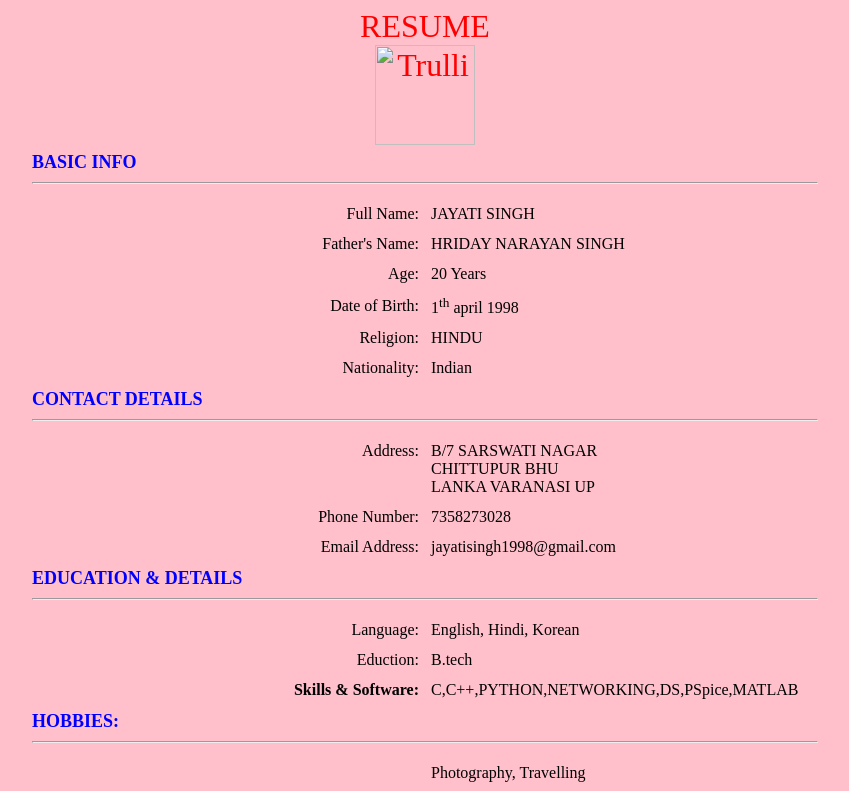
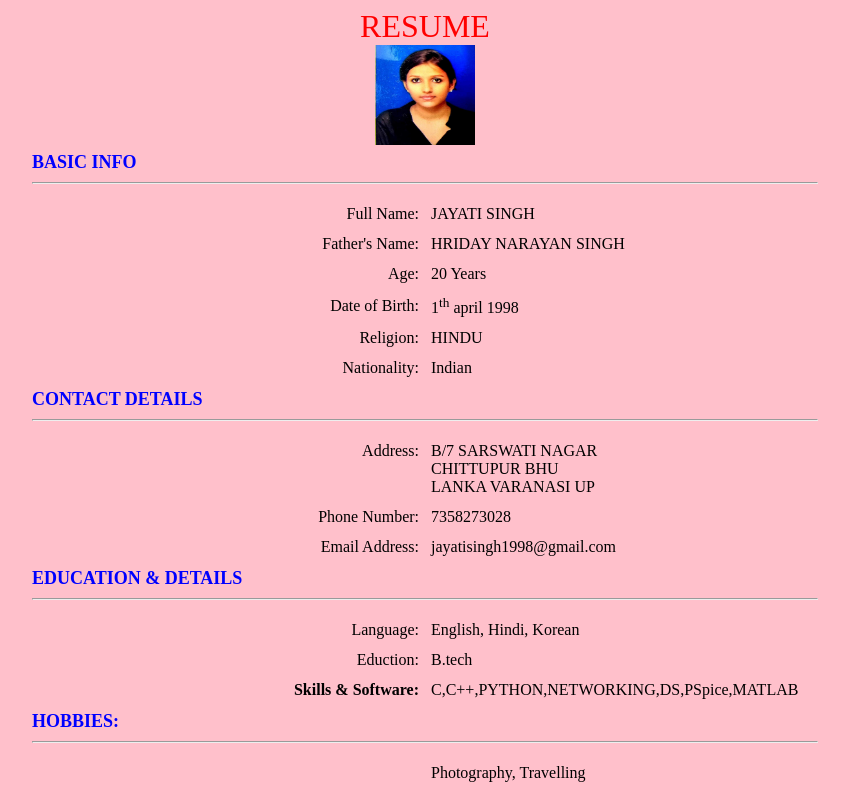
Before and after one commit to jayati1/Resume, a plain HTML site: page index.html in a window 1280 px wide. Shown: the top 791 px of the page, without its empty margins (215-1064 px from the left). Drawn offline with Linux system fonts and the light colour scheme.

Commit message:
Update index.html

```diff
--- a/index.html
+++ b/index.html
@@ -4,7 +4,7 @@
  <body>
   <body bgcolor="pink">
    <center><font size="6" color="red">RESUME</center>
-   <center><img src="image.jpg" alt="Trulli" width="100" height="100"></center>
+   <center><img src="jayti.jpeg" alt="Trulli" width="100" height="100"></center>
 
   <table width="800" border="0" align="center" cellpadding="5">
    <tr>
```
